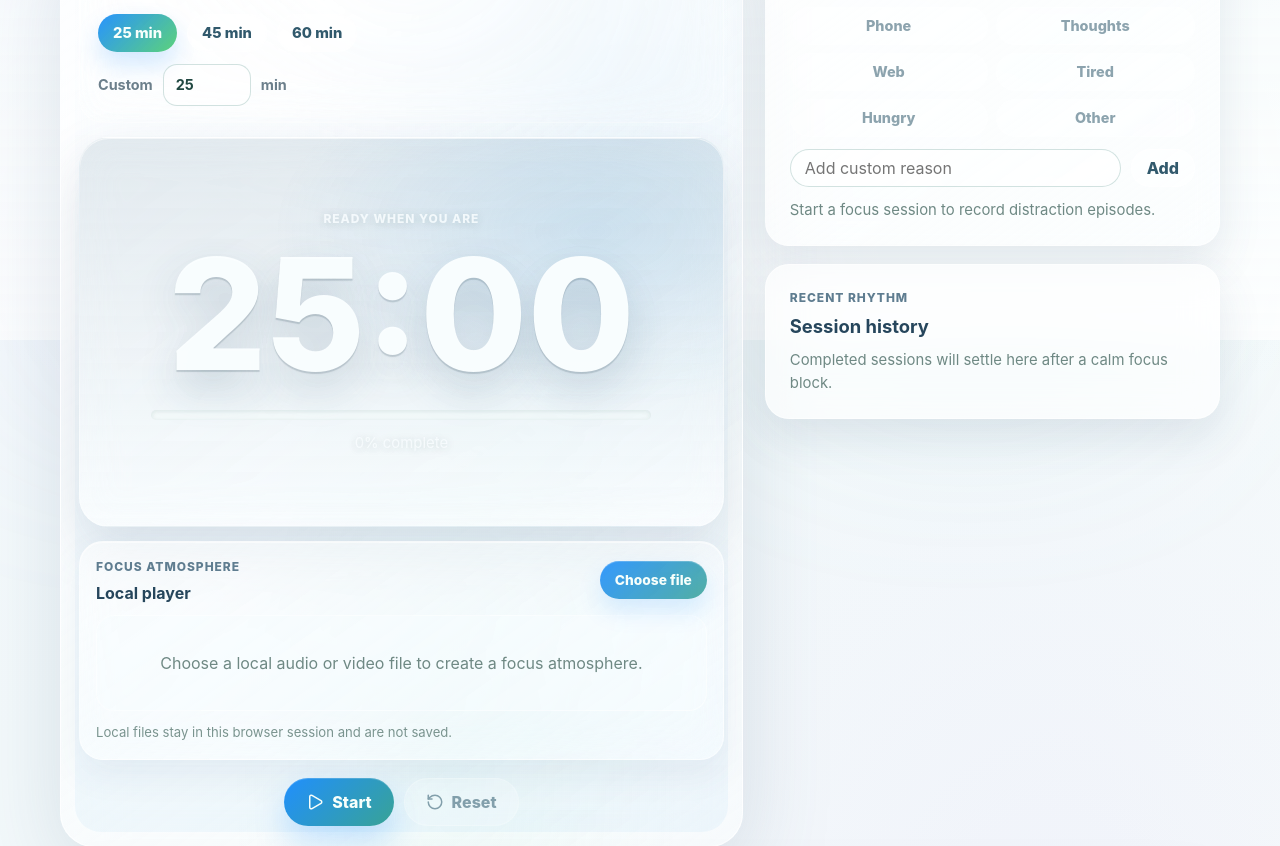
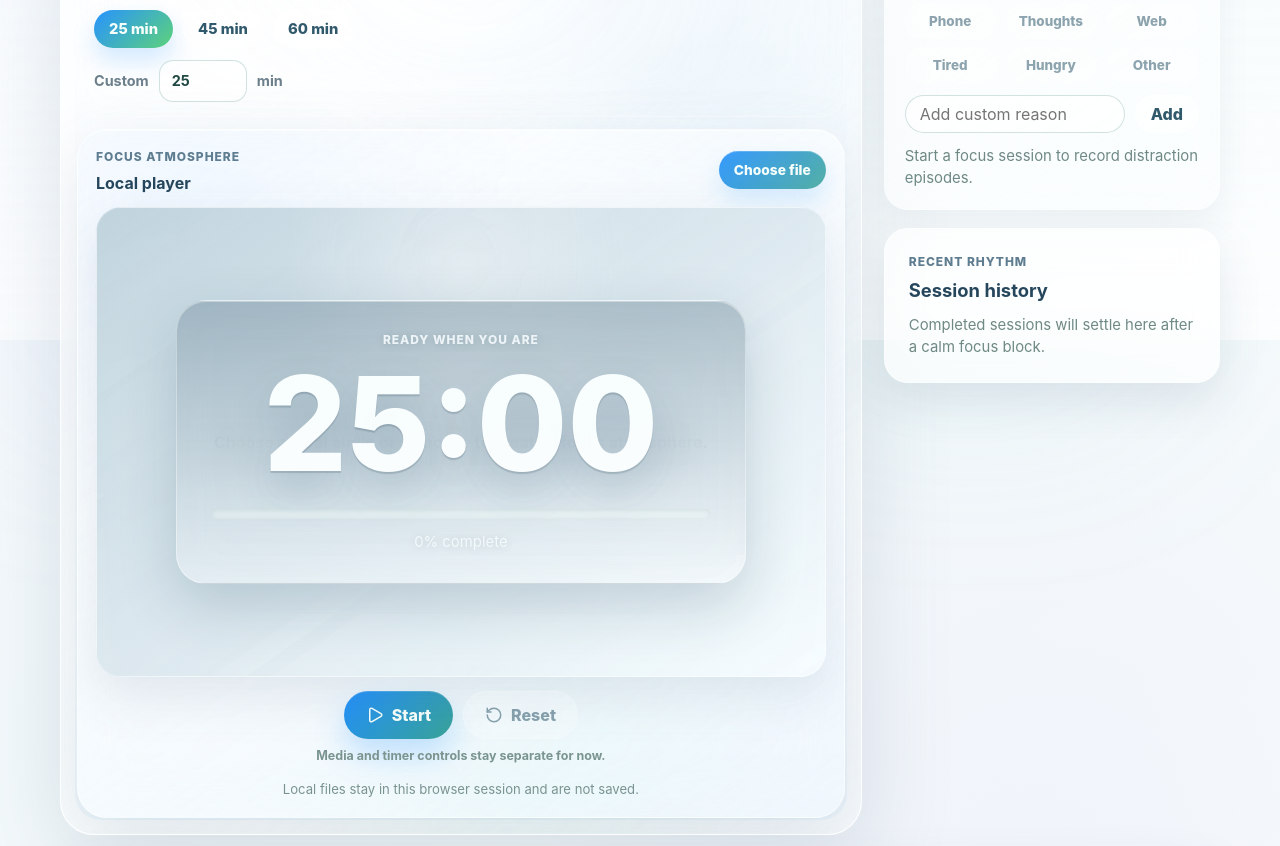
Before and after one commit to Ethan36Z/focusfox, a React (Vite) app: page / in a window 1280 px wide. Shown: the part 460-1306 px from the top of the page. Built offline with nearby package versions, Linux system fonts and the light colour scheme.

Commit message:
Make local media player the main focus surface

```diff
--- a/src/App.tsx
+++ b/src/App.tsx
@@ -88,18 +88,23 @@ function App() {
       <div className="workspace-grid">
         <div className="focus-column">
           <DurationSelector />
+          <FocusPlayer
+            timer={
               <TimerDisplay
                 progressPercent={progressPercent}
                 remainingSeconds={remainingSeconds}
                 statusLabel={statusLabel}
               />
-          <FocusPlayer />
+            }
+            controls={
               <TimerControls
                 status={status}
                 onPause={pauseSession}
                 onReset={resetSession}
                 onResume={resumeSession}
                 onStart={startSession}
+              />
+            }
           />
         </div>
 
--- a/src/components/FocusPlayer.tsx
+++ b/src/components/FocusPlayer.tsx
@@ -1,9 +1,15 @@
 import { useEffect, useRef, useState } from 'react'
 import type { ChangeEvent } from 'react'
+import type { ReactNode } from 'react'
 
 type MediaKind = 'audio' | 'video'
 
-export function FocusPlayer() {
+interface FocusPlayerProps {
+  controls: ReactNode
+  timer: ReactNode
+}
+
+export function FocusPlayer({ controls, timer }: FocusPlayerProps) {
   const [mediaUrl, setMediaUrl] = useState<string | null>(null)
   const [mediaKind, setMediaKind] = useState<MediaKind | null>(null)
   const [fileName, setFileName] = useState('')
@@ -53,15 +59,27 @@ export function FocusPlayer() {
         </label>
       </div>
 
+      <div className="focus-player-stage">
         {mediaUrl && mediaKind ? (
           <div className={`media-surface media-surface-${mediaKind}`}>
             <p className="media-file-name" title={fileName}>
               {fileName}
             </p>
             {mediaKind === 'video' ? (
-            <video src={mediaUrl} controls aria-label={`Playing ${fileName}`} />
+              <video
+                src={mediaUrl}
+                controls
+                aria-label={`Playing ${fileName}`}
+              />
             ) : (
-            <audio src={mediaUrl} controls aria-label={`Playing ${fileName}`} />
+              <div className="audio-focus-surface">
+                <div className="audio-orb" aria-hidden="true" />
+                <audio
+                  src={mediaUrl}
+                  controls
+                  aria-label={`Playing ${fileName}`}
+                />
+              </div>
             )}
           </div>
         ) : (
@@ -70,6 +88,16 @@ export function FocusPlayer() {
           </div>
         )}
 
+        <div className="player-timer-layer">{timer}</div>
+      </div>
+
+      <div className="player-control-layer">
+        {controls}
+        <div className="player-boundary-note">
+          Media and timer controls stay separate for now.
+        </div>
+      </div>
+
       <p className="media-note">
         Local files stay in this browser session and are not saved.
       </p>
--- a/src/index.css
+++ b/src/index.css
@@ -176,7 +176,7 @@ h2 {
 
 .workspace-grid {
   display: grid;
-  grid-template-columns: minmax(0, 1.2fr) minmax(320px, 0.8fr);
+  grid-template-columns: minmax(0, 1.55fr) minmax(300px, 0.65fr);
   gap: 22px;
   align-items: start;
   margin-top: 22px;
@@ -191,8 +191,8 @@ h2 {
 .focus-column {
   position: relative;
   overflow: hidden;
-  gap: 14px;
-  padding: 18px;
+  gap: 12px;
+  padding: 16px;
   border: 1px solid var(--fox-glass-border);
   border-radius: 34px;
   background:
@@ -239,9 +239,9 @@ h2 {
 .duration-panel {
   display: grid;
   gap: 12px;
-  padding: 16px 18px;
+  padding: 14px 16px;
   border-color: rgba(255, 255, 255, 0.34);
-  background: rgba(255, 255, 255, 0.18);
+  background: rgba(255, 255, 255, 0.12);
   box-shadow: none;
 }
 
@@ -375,18 +375,22 @@ h2 {
 }
 
 .focus-player {
+  position: relative;
+  overflow: hidden;
   display: grid;
-  gap: 12px;
-  padding: 16px;
+  gap: 14px;
+  min-height: 650px;
+  padding: 18px;
   border: 1px solid rgba(255, 255, 255, 0.46);
-  border-radius: 24px;
+  border-radius: 30px;
   background:
-    linear-gradient(145deg, rgba(255, 255, 255, 0.52), rgba(247, 253, 255, 0.28)),
-    rgba(255, 255, 255, 0.24);
+    linear-gradient(145deg, rgba(255, 255, 255, 0.58), rgba(237, 248, 255, 0.24)),
+    radial-gradient(ellipse at 14% 10%, rgba(10, 132, 255, 0.12), transparent 38%),
+    rgba(255, 255, 255, 0.25);
   box-shadow:
     inset 0 1px 0 rgba(255, 255, 255, 0.54),
-    0 14px 34px rgba(67, 92, 122, 0.08);
-  backdrop-filter: blur(18px) saturate(1.06);
+    0 26px 70px rgba(67, 92, 122, 0.14);
+  backdrop-filter: blur(24px) saturate(1.08);
 }
 
 .focus-player-header {
@@ -398,6 +402,20 @@ h2 {
 
 .focus-player h2 {
   font-size: 1rem;
+}
+
+.focus-player-stage {
+  position: relative;
+  overflow: hidden;
+  display: grid;
+  min-height: 470px;
+  border-radius: 26px;
+  background:
+    linear-gradient(145deg, rgba(29, 67, 88, 0.24), rgba(255, 255, 255, 0.1)),
+    rgba(236, 248, 255, 0.62);
+  box-shadow:
+    inset 0 0 0 1px rgba(255, 255, 255, 0.42),
+    0 20px 50px rgba(67, 92, 122, 0.13);
 }
 
 .media-picker {
@@ -436,34 +454,53 @@ h2 {
 
 .media-empty,
 .media-surface {
+  position: absolute;
+  inset: 0;
   border-radius: 18px;
-  background: rgba(248, 253, 255, 0.5);
-  box-shadow: inset 0 0 0 1px rgba(255, 255, 255, 0.48);
+  background:
+    radial-gradient(ellipse at 50% 12%, rgba(255, 255, 255, 0.34), transparent 34%),
+    linear-gradient(145deg, rgba(66, 123, 153, 0.18), rgba(248, 253, 255, 0.42)),
+    rgba(248, 253, 255, 0.54);
+  box-shadow: inset 0 0 0 1px rgba(255, 255, 255, 0.5);
 }
 
 .media-empty {
   display: grid;
-  min-height: 96px;
   place-items: center;
-  padding: 18px;
-  color: #6f8984;
+  padding: 34px;
+  color: #5f7d90;
+  font-size: 1rem;
+  font-weight: 750;
   text-align: center;
 }
 
 .media-surface {
-  display: grid;
+  overflow: hidden;
+  display: flex;
+  flex-direction: column;
   gap: 10px;
-  padding: 12px;
+  justify-content: space-between;
+  padding: 14px;
 }
 
 .media-file-name {
+  position: relative;
+  z-index: 2;
+  width: fit-content;
+  max-width: min(520px, calc(100% - 28px));
   overflow: hidden;
+  padding: 7px 12px;
+  border-radius: 999px;
   margin: 0;
-  color: #315d75;
-  font-size: 0.88rem;
+  color: rgba(247, 253, 255, 0.94);
+  font-size: 0.82rem;
   font-weight: 850;
+  background: rgba(28, 64, 83, 0.22);
+  box-shadow: inset 0 0 0 1px rgba(255, 255, 255, 0.2);
+  text-shadow: 0 1px 8px rgba(24, 50, 67, 0.22);
   text-overflow: ellipsis;
   white-space: nowrap;
+  backdrop-filter: blur(14px);
 }
 
 .media-surface audio,
@@ -473,16 +510,99 @@ h2 {
 }
 
 .media-surface video {
-  max-height: 280px;
-  border-radius: 14px;
+  position: absolute;
+  inset: 0;
+  height: 100%;
+  border-radius: inherit;
   background: rgba(24, 50, 67, 0.82);
-  object-fit: contain;
+  object-fit: cover;
+}
+
+.audio-focus-surface {
+  position: relative;
+  z-index: 1;
+  display: grid;
+  flex: 1;
+  min-height: 260px;
+  place-items: end center;
+  padding: 0 10px 18px;
+  background:
+    radial-gradient(circle at 50% 42%, rgba(10, 132, 255, 0.16), transparent 26%),
+    radial-gradient(circle at 45% 44%, rgba(123, 213, 192, 0.16), transparent 30%);
+}
+
+.audio-orb {
+  position: absolute;
+  top: 28%;
+  left: 50%;
+  width: min(190px, 40%);
+  aspect-ratio: 1;
+  border-radius: 999px;
+  background:
+    radial-gradient(circle at 32% 28%, rgba(255, 255, 255, 0.72), transparent 20%),
+    linear-gradient(145deg, rgba(10, 132, 255, 0.2), rgba(52, 199, 89, 0.18));
+  box-shadow:
+    inset 0 1px 0 rgba(255, 255, 255, 0.48),
+    0 24px 60px rgba(10, 132, 255, 0.16);
+  transform: translateX(-50%);
+}
+
+.audio-focus-surface audio {
+  position: relative;
+  z-index: 1;
+  max-width: 560px;
+}
+
+.player-timer-layer {
+  position: relative;
+  z-index: 3;
+  display: grid;
+  min-height: 100%;
+  place-items: center;
+  padding: 28px;
+  pointer-events: none;
+}
+
+.focus-player .timer-card {
+  width: min(570px, 100%);
+  min-height: auto;
+  padding: 30px 28px;
+  border-radius: 30px;
+  background:
+    linear-gradient(180deg, rgba(21, 61, 84, 0.26), rgba(255, 255, 255, 0.16)),
+    rgba(255, 255, 255, 0.14);
+  box-shadow:
+    inset 0 1px 0 rgba(255, 255, 255, 0.36),
+    0 22px 58px rgba(21, 61, 84, 0.2);
+  backdrop-filter: blur(24px) saturate(1.1);
+  pointer-events: auto;
+}
+
+.focus-player .timer-time {
+  font-size: clamp(4.8rem, 12vw, 8.2rem);
+}
+
+.player-control-layer {
+  display: grid;
+  gap: 8px;
+  justify-items: center;
+}
+
+.player-control-layer .timer-controls {
+  padding: 0;
 }
 
 .media-note {
   margin: 0;
   color: #7a948f;
   font-size: 0.82rem;
+  text-align: center;
+}
+
+.player-boundary-note {
+  color: #7a948f;
+  font-size: 0.78rem;
+  font-weight: 700;
 }
 
 .timer-controls {
@@ -511,15 +631,19 @@ h2 {
 }
 
 .distraction-panel {
+  padding: 20px;
   border-color: rgba(255, 255, 255, 0.34);
   background:
-    linear-gradient(145deg, rgba(255, 255, 255, 0.62), rgba(248, 253, 255, 0.3)),
-    rgba(255, 255, 255, 0.42);
+    linear-gradient(145deg, rgba(255, 255, 255, 0.54), rgba(248, 253, 255, 0.26)),
+    rgba(255, 255, 255, 0.3);
+  box-shadow:
+    inset 0 1px 0 rgba(255, 255, 255, 0.46),
+    0 12px 32px rgba(67, 92, 122, 0.08);
 }
 
 .reason-grid {
   display: grid;
-  grid-template-columns: repeat(2, minmax(0, 1fr));
+  grid-template-columns: repeat(3, minmax(0, 1fr));
   gap: 8px;
   margin-top: 16px;
 }
@@ -527,9 +651,9 @@ h2 {
 .reason-button {
   min-width: 0;
   width: 100%;
-  min-height: 38px;
-  padding: 0 13px;
-  font-size: 0.9rem;
+  min-height: 36px;
+  padding: 0 12px;
+  font-size: 0.84rem;
   font-weight: 800;
 }
 
```
Lines whose indentation alone changed are shown as unchanged.
